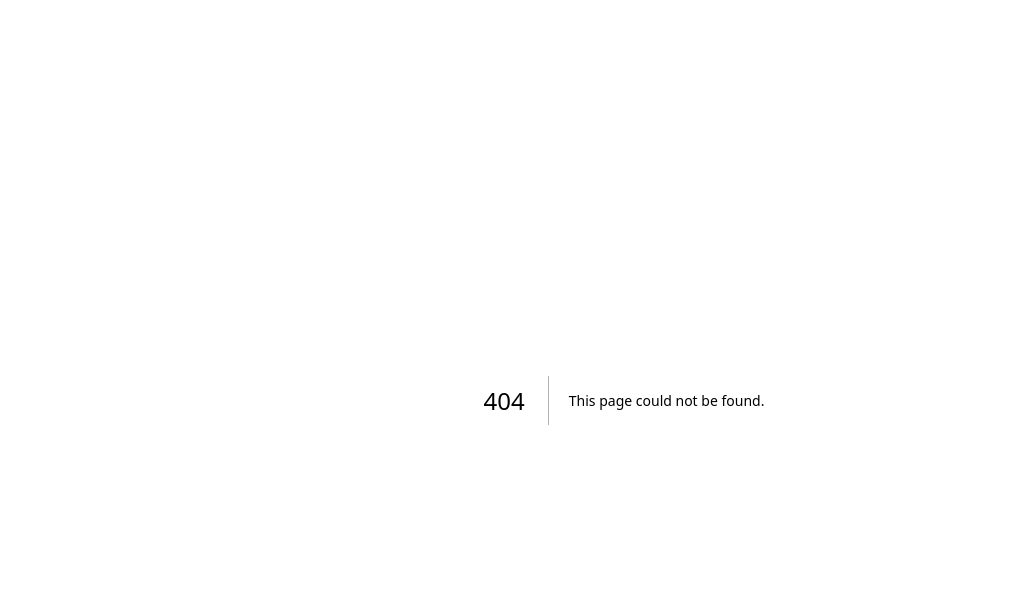
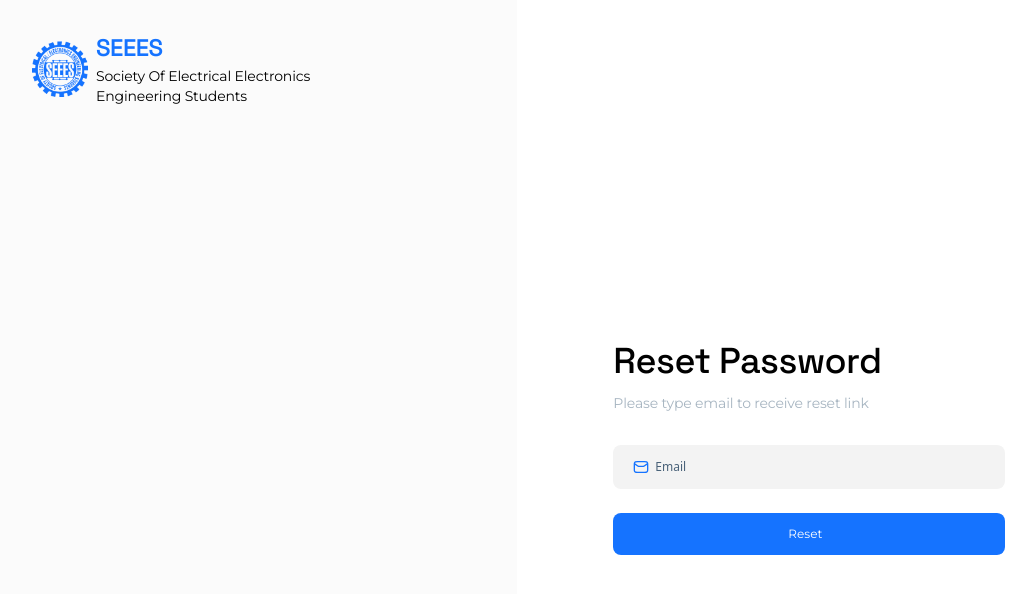
Before and after one commit to SEEES-TECH-COMMUNITY/seeswebsite-frontend, a Next.js app: page /auth/forgot-password in a window 1280 px wide. Before the commit this address had no page. Shown: the top 594 px of the page, without its empty margins (16-1052 px from the left). Built offline with nearby package versions, Linux system fonts and the light colour scheme.

Commit message:
feat: added forgot password page

```diff
--- /dev/null
+++ b/src/pages/auth/forgot-password.tsx
@@ -0,0 +1,60 @@
+import React, { useState } from "react";
+import type { NextPage } from "next";
+import { AuthSideBar, Button, PasswordInput, TextInput } from "@src/components";
+import { Montserrat, Space_Grotesk } from "next/font/google";
+import { InputError } from "@src/utils/types/forms.types";
+
+const montserrat = Montserrat({
+  weight: ["400", "500"],
+  subsets: ["latin", "latin-ext"],
+});
+const spaceGrotesk = Space_Grotesk({
+  weight: ["500"],
+  subsets: ["latin", "latin-ext"],
+});
+
+const Page: NextPage = () => {
+  const [email, setEmail] = useState<string>("");
+  const [emailError, setEmailError] = useState<InputError>({
+    error: false,
+    message: ""
+  });
+
+
+
+  return (
+    <section className={`flex flex-row ${montserrat.className}`}>
+      <div className="w-5/12 basis-5/12 block">
+        <AuthSideBar />
+      </div>
+      <div className="flex w-7/12 basis-7/12 items-start justify-between px-12">
+        <div className="flex min-h-screen w-3/4 flex-col items-center justify-center space-y-6 px-12 pt-24">
+          <form className="flex w-full flex-col space-y-8">
+            <div className="flex flex-col space-y-3">
+              <h1 className={`text-4xl font-medium tracking-[-0.5px] text-black ${spaceGrotesk.className}`}>
+                Reset Password
+              </h1>
+              <p className={`text-sm font-light tracking-[-0.16px] text-grey-700`}>
+                Please type email to receive reset link
+              </p>
+            </div>
+            <div className="flex flex-col space-y-6">
+               <TextInput
+                value={email}
+                onChange={(e) => setEmail(e.target.value)}
+                type="email"
+                placeholder="Email"
+                error={emailError.error}
+                errorObj={emailError}
+              />
+              <Button text="Reset" type="submit" />
+            </div>
+          </form>
+        </div>
+      </div>
+    </section>
+  )
+}
+
+
+export default Page;
```
